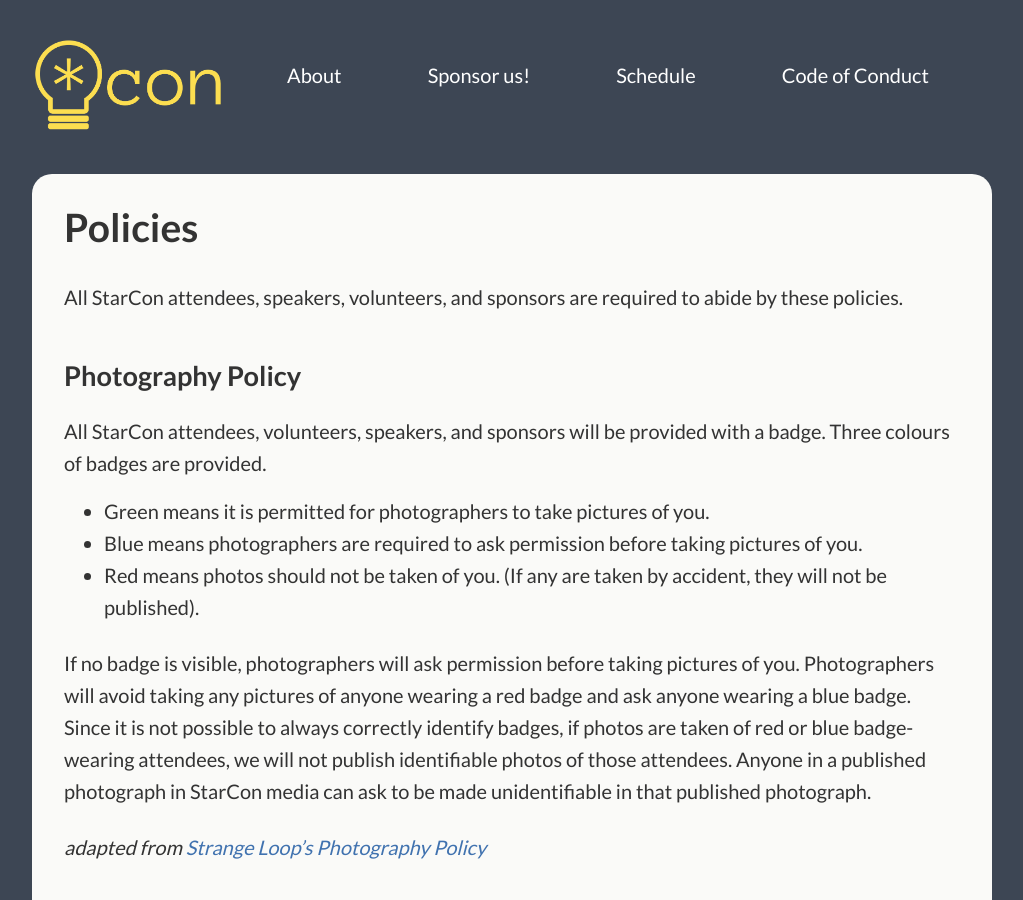
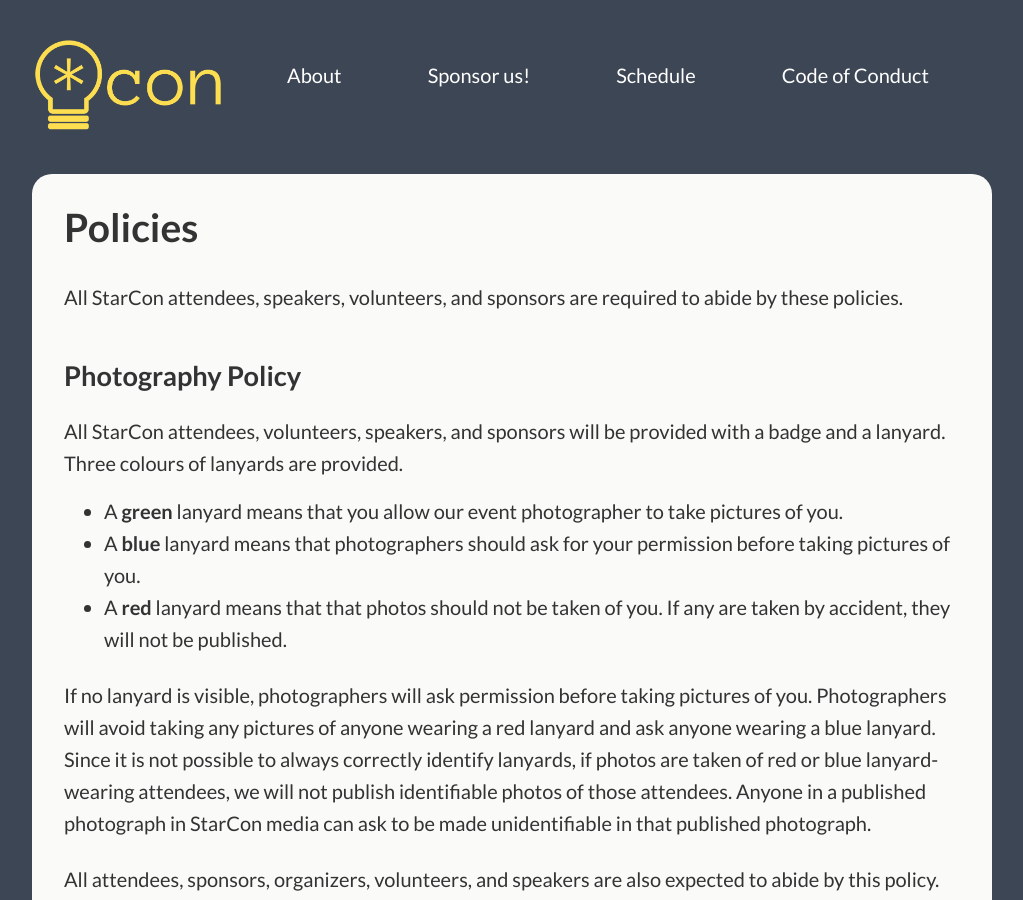
Before and after one commit to StarConKW/starconkw.github.io, a Jekyll site: the page built from _pages/policies.md, in a window 1280 px wide and 900 px high. Shown: the whole window, without its empty margins (128-1151 px from the left). Built offline with Jekyll 4.4.1, drawn with Linux system fonts in a browser that asks for light colours.

Commit message:
Update policies.md

```diff
--- a/_pages/policies.md
+++ b/_pages/policies.md
@@ -9,13 +9,15 @@ All StarCon attendees, speakers, volunteers, and sponsors are required to abide
 
 ## Photography Policy
 
-All StarCon attendees, volunteers, speakers, and sponsors will be provided with a badge. Three colours of badges are provided.
+All StarCon attendees, volunteers, speakers, and sponsors will be provided with a badge and a lanyard. Three colours of lanyards are provided.
 
-- Green means it is permitted for photographers to take pictures of you.
-- Blue means photographers are required to ask permission before taking pictures of you.
-- Red means photos should not be taken of you. (If any are taken by accident, they will not be published).
+- A **green** lanyard means that you allow our event photographer to take pictures of you.
+- A **blue** lanyard means that photographers should ask for your permission before taking pictures of you.
+- A **red** lanyard means that that photos should not be taken of you. If any are taken by accident, they will not be published.
 
-If no badge is visible, photographers will ask permission before taking pictures of you. Photographers will avoid taking any pictures of anyone wearing a red badge and ask anyone wearing a blue badge. Since it is not possible to always correctly identify badges, if photos are taken of red or blue badge-wearing attendees, we will not publish identifiable photos of those attendees. Anyone in a published photograph in StarCon media can ask to be made unidentifiable in that published photograph.
+If no lanyard is visible, photographers will ask permission before taking pictures of you. Photographers will avoid taking any pictures of anyone wearing a red lanyard and ask anyone wearing a blue lanyard. Since it is not possible to always correctly identify lanyards, if photos are taken of red or blue lanyard-wearing attendees, we will not publish identifiable photos of those attendees. Anyone in a published photograph in StarCon media can ask to be made unidentifiable in that published photograph.
+
+All attendees, sponsors, organizers, volunteers, and speakers are also expected to abide by this policy.
 
 *adapted from [Strange Loop's Photography Policy](https://www.thestrangeloop.com/policies.html)*
 
```
